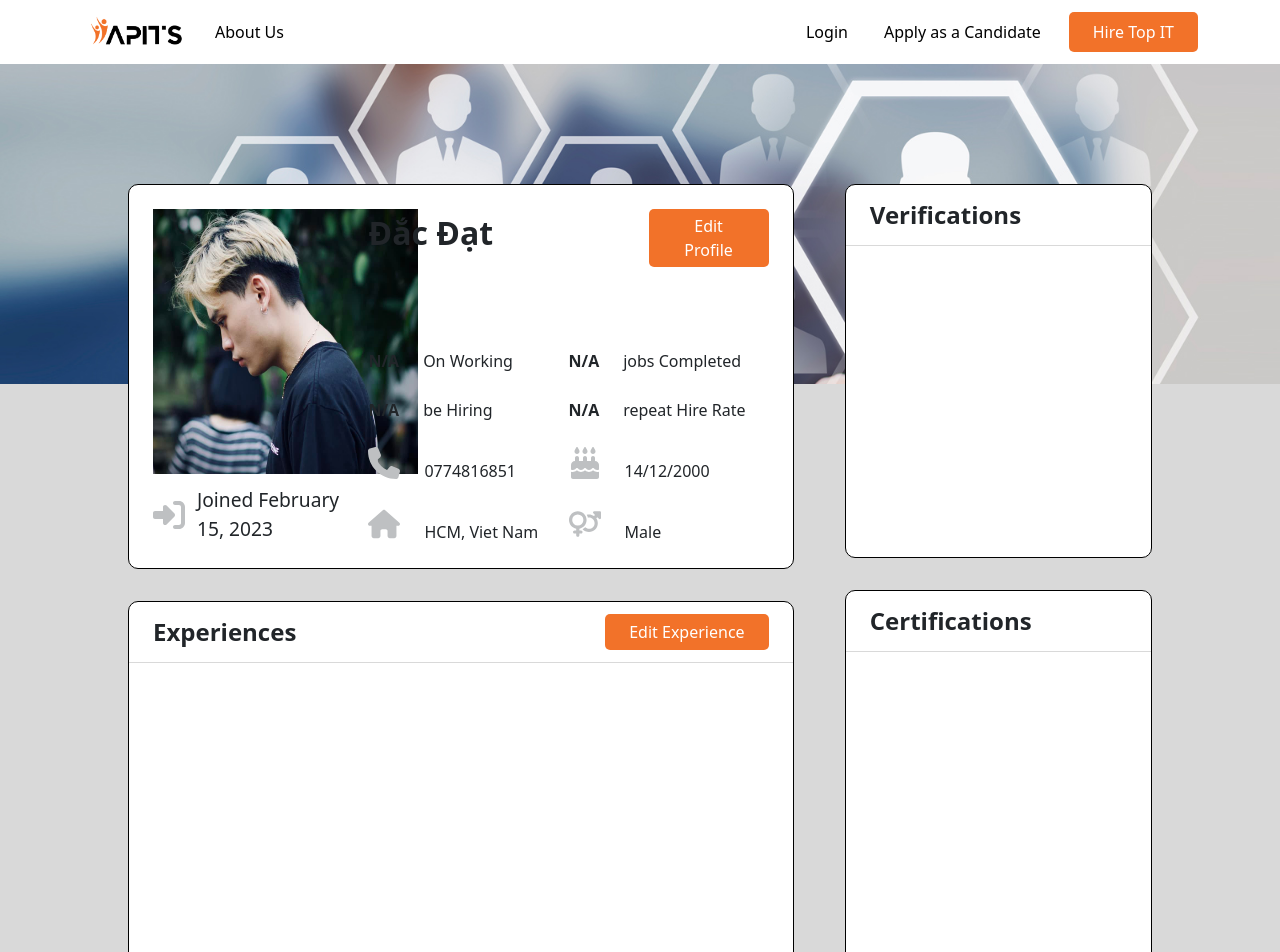
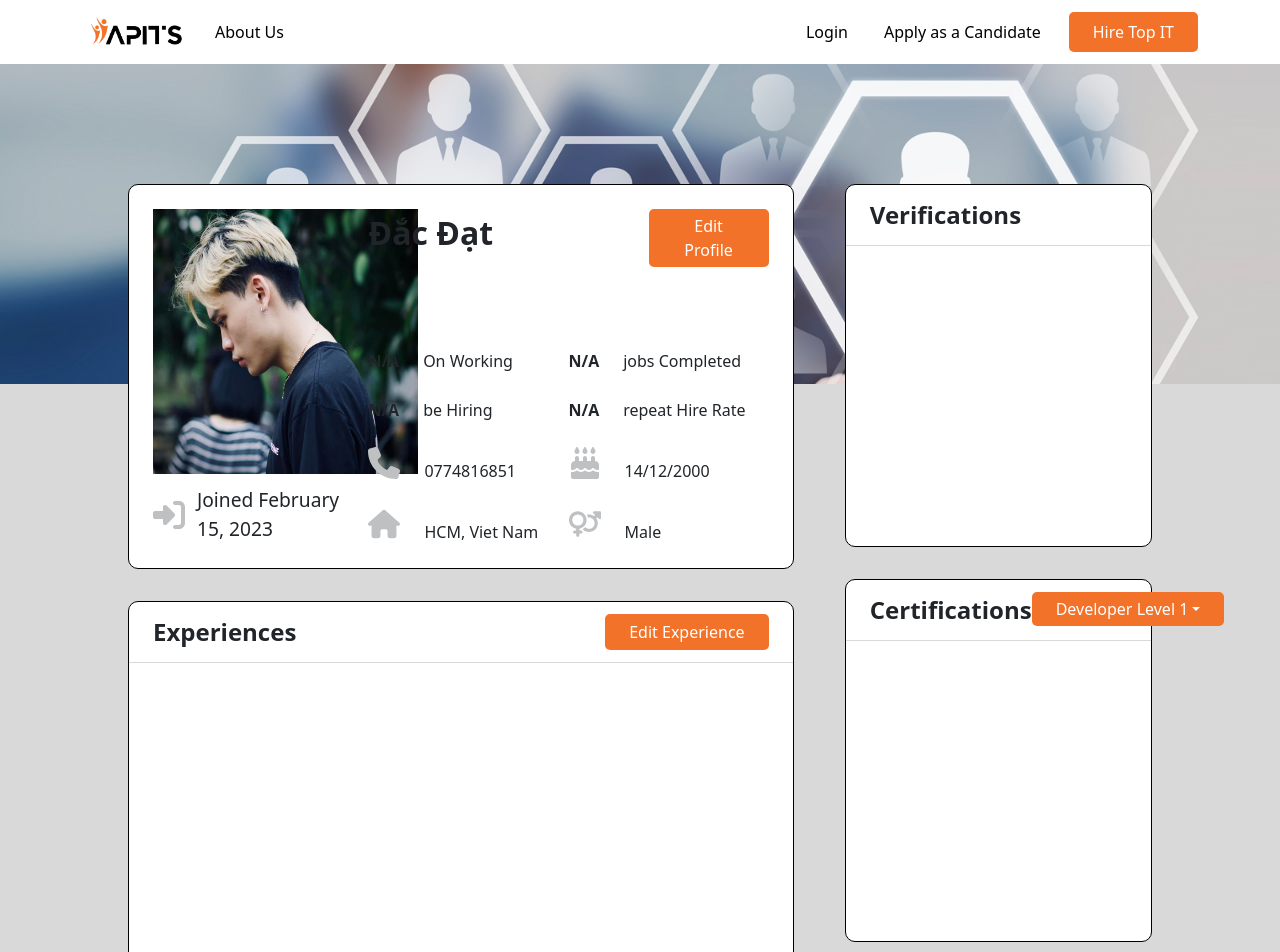
Before and after one commit to se140718-dacdat/apits-frontend, a React (Create React App) app: page /profile in a window 1280 px wide. Shown: the top 952 px of the page. Built offline with nearby package versions, Linux system fonts and the light colour scheme.

Commit message:
init category mockdata

```diff
--- a/src/components/pages/Candidate/CandidateProfile.css
+++ b/src/components/pages/Candidate/CandidateProfile.css
@@ -19,9 +19,7 @@
 }
 
 #CandidateProfile .left {
-    display: flex;
     width: 65%;
-    flex-wrap: wrap;
 }
 
 #CandidateProfile .right {
--- a/src/components/pages/Candidate/CandidateProfile.tsx
+++ b/src/components/pages/Candidate/CandidateProfile.tsx
@@ -2,15 +2,24 @@ import React, { FC, useState } from 'react'
 import "./CandidateProfile.css";
 import { FontAwesomeIcon } from '@fortawesome/react-fontawesome'
 import { faRightToBracket, faPhone, faCakeCandles, faHouse, faVenusMars } from '@fortawesome/free-solid-svg-icons'
-import { Modal } from 'react-bootstrap';
+import { Dropdown, Modal } from 'react-bootstrap';
 import Button from 'react-bootstrap/esm/Button';
+import { Category, dataEngineer, developer, Level, level1, level2, level3, level4, level5, level6 } from '../../../model';
 
 export const CandidateProfile: FC = () => {
 
     const [show, setShow] = useState(false);
+    const [category, setCategory] = useState<Category>(developer);
+    const categoryList: Category[] = [developer, dataEngineer]
+    const levelList: Level[] = [level1, level2, level3, level4, level5, level6]
 
     const handleClose = () => setShow(false);
     const handleShow = () => setShow(true);
+
+    const handleSelect = (e: Category) => {
+        setCategory(e);
+    }
+
     return (
         <div id='CandidateProfile' className='clearfix'>
             <img src="images/banner.jpg" className='banner' alt="" />
@@ -99,6 +108,32 @@ export const CandidateProfile: FC = () => {
                     <div className="profile-input">
                         <div className="profile-header">
                             <div className="profile-header-name">Certifications</div>
+                            <Dropdown>
+                                <Dropdown.Toggle variant="success" id="dropdown-basic">
+                                    {`${category.categoryName}`}
+                                    <span className="level">{` Level ${levelList.find(lv => lv.levelId == category.levelId)?.levelName}`}</span>
+                                </Dropdown.Toggle>
+
+                                <Dropdown.Menu>
+                                    {
+                                        categoryList.map((category) => {
+                                            return (
+                                                <div>
+                                                    <Dropdown.Item onClick={() => { handleSelect(category) }}>{category.categoryName}</Dropdown.Item>
+                                                </div>
+                                            )
+                                        })
+                                    }
+                                </Dropdown.Menu>
+                            </Dropdown>
+                        </div>
+                        <div className="profile-body">
+
+                        </div>
+                    </div>
+                    <div className="profile-input">
+                        <div className="profile-header">
+                            <div className="profile-header-name">Category</div>
                         </div>
                         <div className="profile-body">
 
--- a/src/model.tsx
+++ b/src/model.tsx
@@ -9,3 +9,82 @@ export interface User {
     token: string;
     roleID: number;
 }
+
+export interface Skill {
+    skillId: string;
+    skillName: string;
+}
+
+export interface Category {
+    categoryId: string;
+    levelId: number;
+    skillList: Skill[];
+    categoryName: string;
+}
+
+export interface Level {
+    levelId: number;
+    levelName: number;
+}
+
+export const level1: Level = {
+    levelId: 1,
+    levelName: 1
+}
+export const level2: Level = {
+    levelId: 2,
+    levelName: 2
+}
+export const level3: Level = {
+    levelId: 3,
+    levelName: 3
+}
+export const level4: Level = {
+    levelId: 4,
+    levelName: 4
+}
+export const level5: Level = {
+    levelId: 5,
+    levelName: 5
+}
+export const level6: Level = {
+    levelId: 6,
+    levelName: 6
+}
+
+export const java: Skill = {
+    skillId: "java",
+    skillName: "java"
+
+}
+
+export const aps: Skill = {
+    skillId: "APS.NET",
+    skillName: "APS.NET"
+}
+
+export const developer: Category = {
+    categoryId: "dev",
+    levelId: 1,
+    skillList: [java, aps],
+    categoryName: "Developer"
+}
+
+export const python: Skill = {
+    skillId: "python",
+    skillName: "Python"
+
+}
+
+export const dataScience: Skill = {
+    skillId: "dataScience",
+    skillName: "Data Science"
+}
+
+
+export const dataEngineer: Category = {
+    categoryId: "dataEngineer",
+    levelId: 1,
+    skillList: [python, dataScience],
+    categoryName: "Data Engineer"
+}
```
